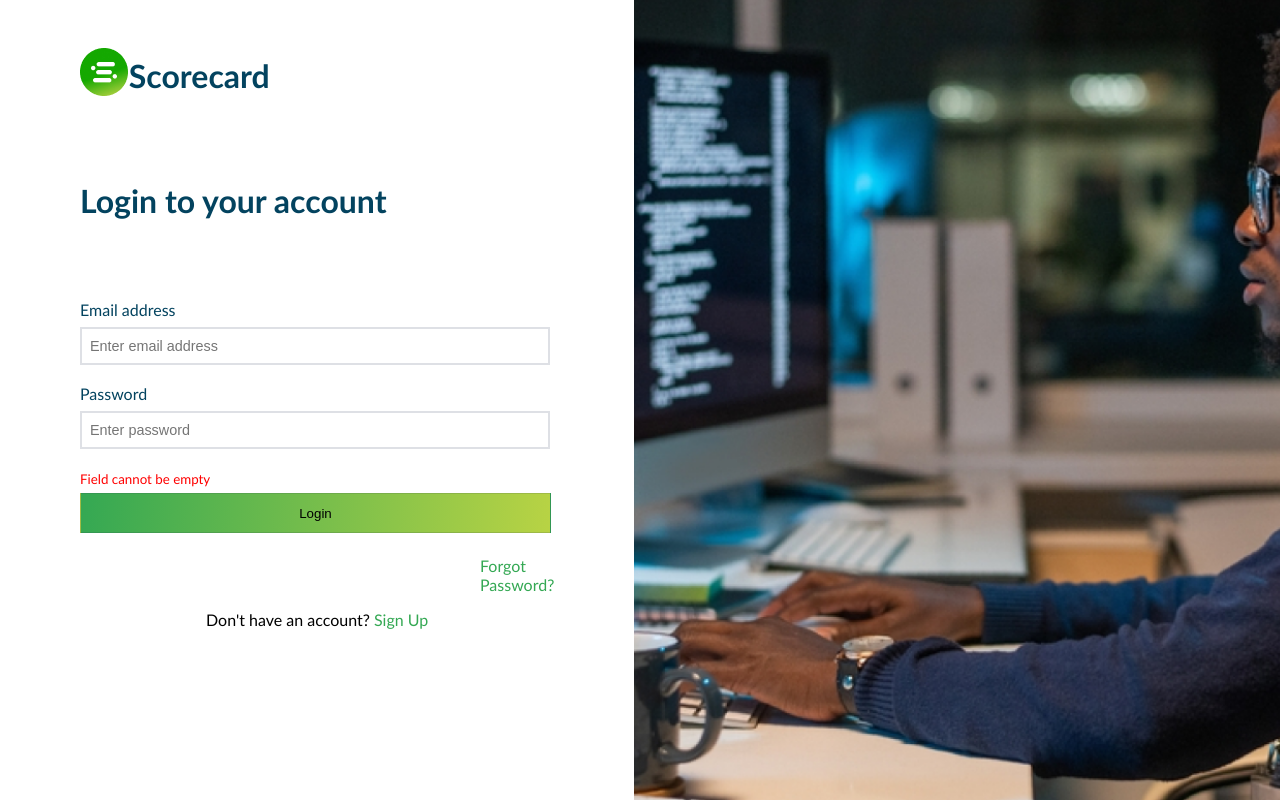
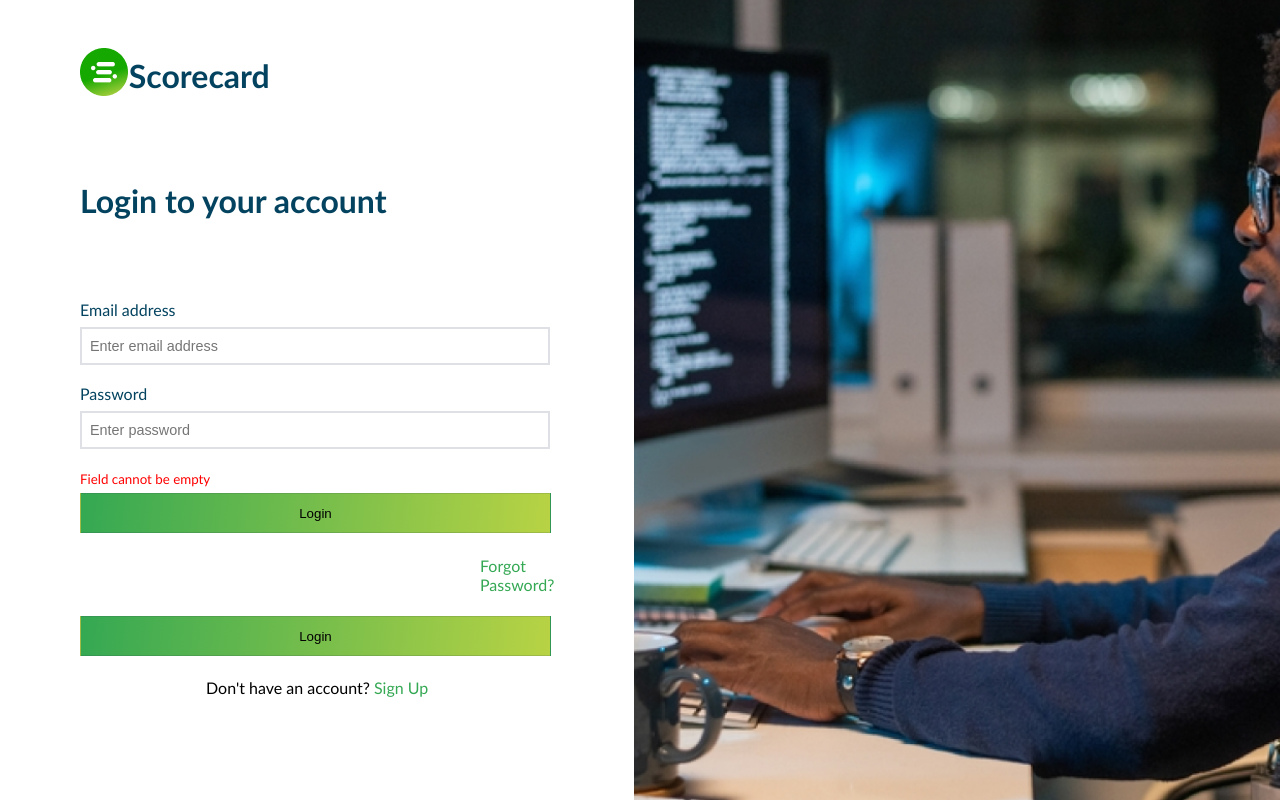
Before and after one commit to Amaechi747/Scorecard-Frontend, a React (Create React App) app: page /login in a window 1280 px wide. Shown: the top 803 px of the page. Built offline with nearby package versions, Linux system fonts and the light colour scheme.

Commit message:
fix before push

```diff
--- a/src/component/AuthenticationBody.tsx
+++ b/src/component/AuthenticationBody.tsx
@@ -21,7 +21,7 @@ const AuthenticationBody: React.FunctionComponent<IAuthenticationBodyProps> = (p
                     <AuthenticationLeft />
 
                     <p style={{paddingLeft: "25rem" }}><Link to="/forget-password" style={{textDecoration: "none", color: "#34A853"}}>Forgot Password?</Link></p>
-
+                    <AuthenticationButton text="Login" />
                     <p style={{textAlign: "center"}}>Don't have an account? <Link to="/sign-up" style={{textDecoration: "none", color: "#34A853"}}>Sign Up</Link></p>
                 </div>
 
--- a/src/component/AuthenticationLeft.tsx
+++ b/src/component/AuthenticationLeft.tsx
@@ -32,7 +32,7 @@ const AuthenticationLeft = (props: IAuthenticationLeftProps) => {
 
         }catch(err: any) {
             if(err?.response.data.error) {
-                const message = err?.response.data.error ? "Account doesn't exist" : "Invalid credentials"
+                const message = err?.response.data.error
                 swal("Error",message, "error")
             }
         }
```
